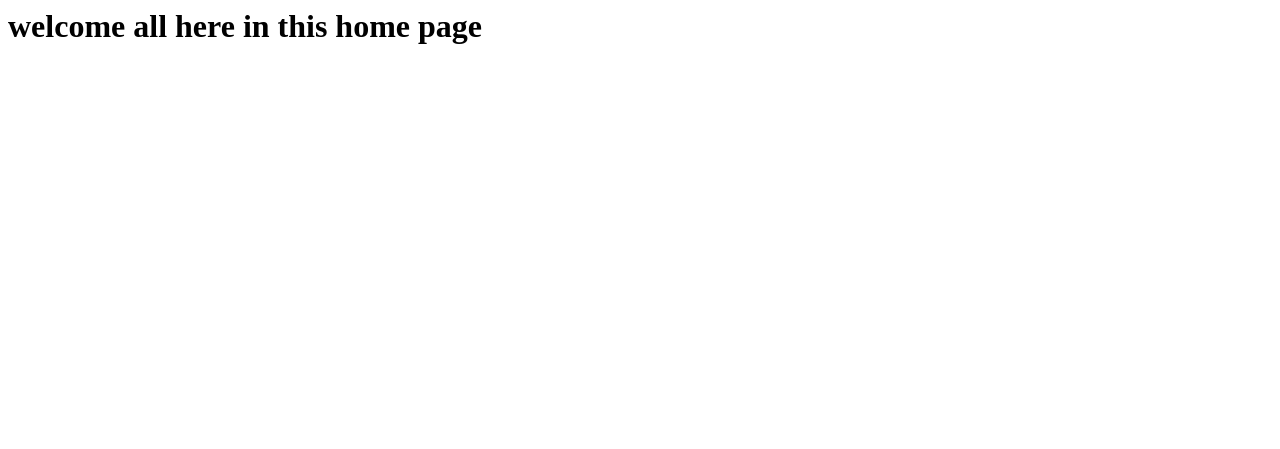
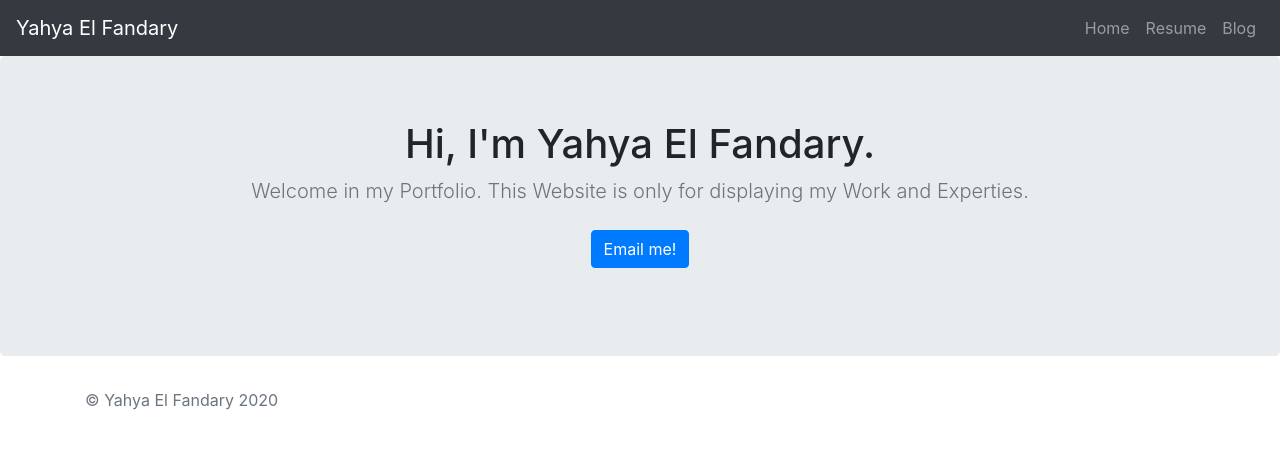
Before and after one commit to YahyaElFandary/Django-project, a Django app: page / in a window 1280 px wide. Shown: the top 449 px of the page. Run offline with Django 3.2, Linux system fonts and the light colour scheme; data that the repository does not hold is empty; some libraries are stand-ins or nearby versions.

Commit message:
viewing jobs on the portfolio

```diff
--- a/portfolio-project/jobs/templates/home.html
+++ b/portfolio-project/jobs/templates/home.html
@@ -1 +1,95 @@
-<h1>welcome all here in this home page</h1>
+
+<!doctype html>
+<html lang="en">
+  <head>
+    <meta charset="utf-8">
+    <meta name="viewport" content="width=device-width, initial-scale=1, shrink-to-fit=no">
+    <meta name="description" content="">
+    <meta name="author" content="Mark Otto, Jacob Thornton, and Bootstrap contributors">
+    <meta name="generator" content="Jekyll v3.8.6">
+    <title>Portfolio</title>
+
+    <link rel="canonical" href="https://getbootstrap.com/docs/4.4/examples/album/">
+
+    <!-- Bootstrap core CSS -->
+    <link rel="stylesheet" href="https://stackpath.bootstrapcdn.com/bootstrap/4.4.1/css/bootstrap.min.css" integrity="sha384-Vkoo8x4CGsO3+Hhxv8T/Q5PaXtkKtu6ug5TOeNV6gBiFeWPGFN9MuhOf23Q9Ifjh" crossorigin="anonymous">
+
+    <!-- Favicons -->
+
+
+
+    <style>
+      .bd-placeholder-img {
+        font-size: 1.125rem;
+        text-anchor: middle;
+        -webkit-user-select: none;
+        -moz-user-select: none;
+        -ms-user-select: none;
+        user-select: none;
+      }
+
+      @media (min-width: 768px) {
+        .bd-placeholder-img-lg {
+          font-size: 3.5rem;
+        }
+      }
+    </style>
+    <!-- Custom styles for this template -->
+  </head>
+  <body>
+    <header>
+      <nav class="navbar navbar-expand-lg navbar-dark bg-dark">
+        <a class="navbar-brand" href="{% url 'home' %}">Yahya El Fandary</a>
+        <button class="navbar-toggler" type="button" data-toggle="collapse" data-target="#navbarNavAltMarkup" aria-controls="navbarNavAltMarkup" aria-expanded="false" aria-label="Toggle navigation">
+          <span class="navbar-toggler-icon"></span>
+        </button>
+        <div class="collapse navbar-collapse" id="navbarNavAltMarkup">
+          <div class="navbar-nav ml-auto">
+            <a class="nav-item nav-link" href="{% url 'home' %}">Home</a>
+            <a class="nav-item nav-link" href="#">Resume</a>
+            <a class="nav-item nav-link" href="#">Blog</a>
+          </div>
+        </div>
+      </nav>
+    </header>
+
+<main role="main">
+
+  <section class="jumbotron text-center">
+    <div class="container">
+      <h1>Hi, I'm Yahya El Fandary.</h1>
+      <p class="lead text-muted">Welcome in my Portfolio. This Website is only for displaying my Work and Experties.</p>
+      <p>
+        <a href="mailto:yahyaelfandary@gmail.com" class="btn btn-primary my-2">Email me!</a>
+      </p>
+    </div>
+  </section>
+{% for job in jobs.all %}
+  <div class="album py-5 bg-light">
+    <div class="container">
+      <div class="row">
+        <div class="col-md-4">
+          <div class="card mb-4 shadow-sm">
+            <svg class="bd-placeholder-img card-img-top" width="100%" height="225" xmlns="http://www.w3.org/2000/svg" preserveAspectRatio="xMidYMid slice" focusable="false" role="img" aria-label="Placeholder: Thumbnail"><title>Placeholder</title><rect width="100%" height="100%" fill="#55595c"/><text x="50%" y="50%" fill="#eceeef" dy=".3em">Thumbnail</text></svg>
+            <div class="card-body">
+              <p class="card-text">{{job.summary}}</p>
+              <div class="d-flex justify-content-between align-items-center">
+                <small class="text-muted">9 mins</small>
+              </div>
+            </div>
+          </div>
+        </div>
+      </div>
+    </div>
+  </div>
+{% endfor %}
+</main>
+
+<footer class="text-muted">
+  <div class="container">
+    <p>© Yahya El Fandary {% now "Y" %}</p>
+  </div>
+</footer>
+<script src="https://code.jquery.com/jquery-3.4.1.slim.min.js" integrity="sha384-J6qa4849blE2+poT4WnyKhv5vZF5SrPo0iEjwBvKU7imGFAV0wwj1yYfoRSJoZ+n" crossorigin="anonymous"></script>
+<script src="https://cdn.jsdelivr.net/npm/popper.js@1.16.0/dist/umd/popper.min.js" integrity="sha384-Q6E9RHvbIyZFJoft+2mJbHaEWldlvI9IOYy5n3zV9zzTtmI3UksdQRVvoxMfooAo" crossorigin="anonymous"></script>
+<script src="https://stackpath.bootstrapcdn.com/bootstrap/4.4.1/js/bootstrap.min.js" integrity="sha384-wfSDF2E50Y2D1uUdj0O3uMBJnjuUD4Ih7YwaYd1iqfktj0Uod8GCExl3Og8ifwB6" crossorigin="anonymous"></script></html>
--- a/portfolio-project/jobs/views.py
+++ b/portfolio-project/jobs/views.py
@@ -1,5 +1,6 @@
 from django.shortcuts import render
-
+from .models import job
 # Create your views here.
 def home(request):
-    return render(request,'home.html')
+    jobs = job.objects
+    return render(request,'home.html',{'jobs':jobs})
```
Also changed, not shown: portfolio-project/media/image/Untitled_8Ly9dZ9.png (added), portfolio-project/media/image/Untitled_HYS6UO5.png (added).
